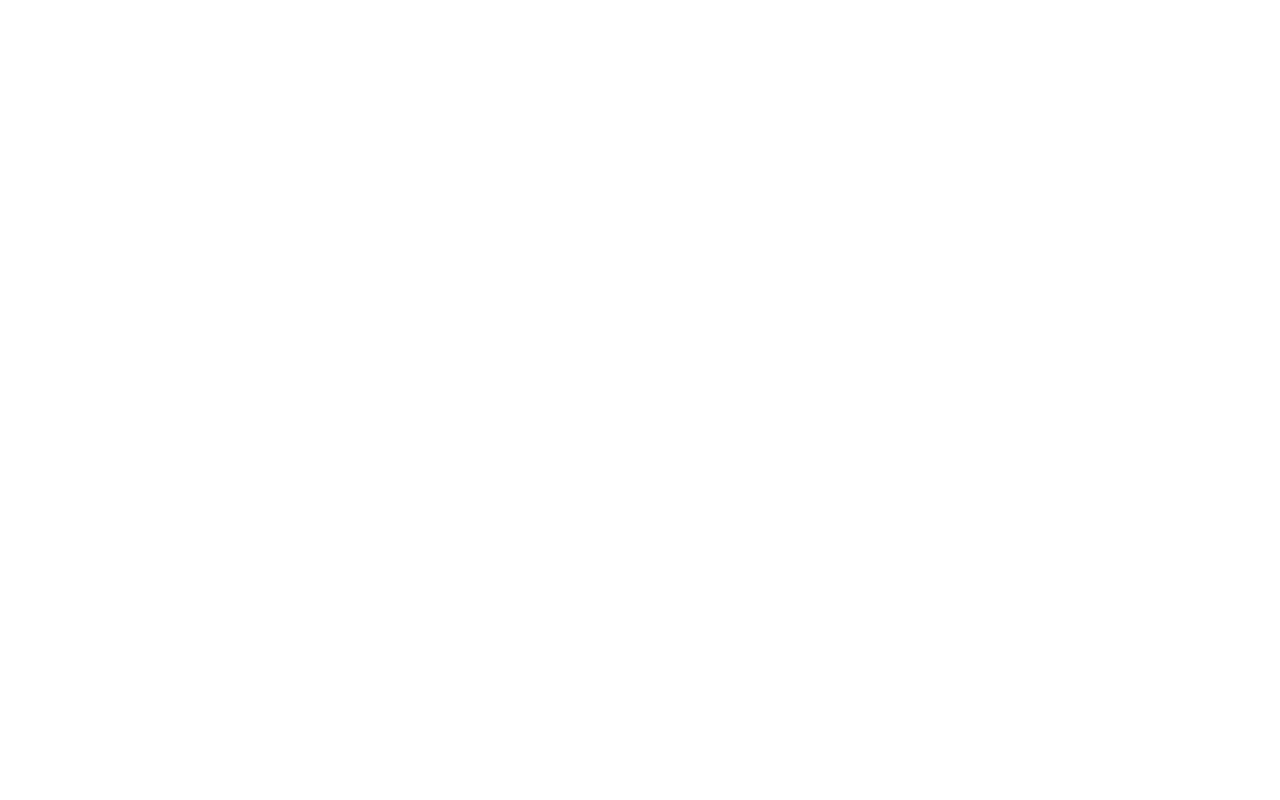
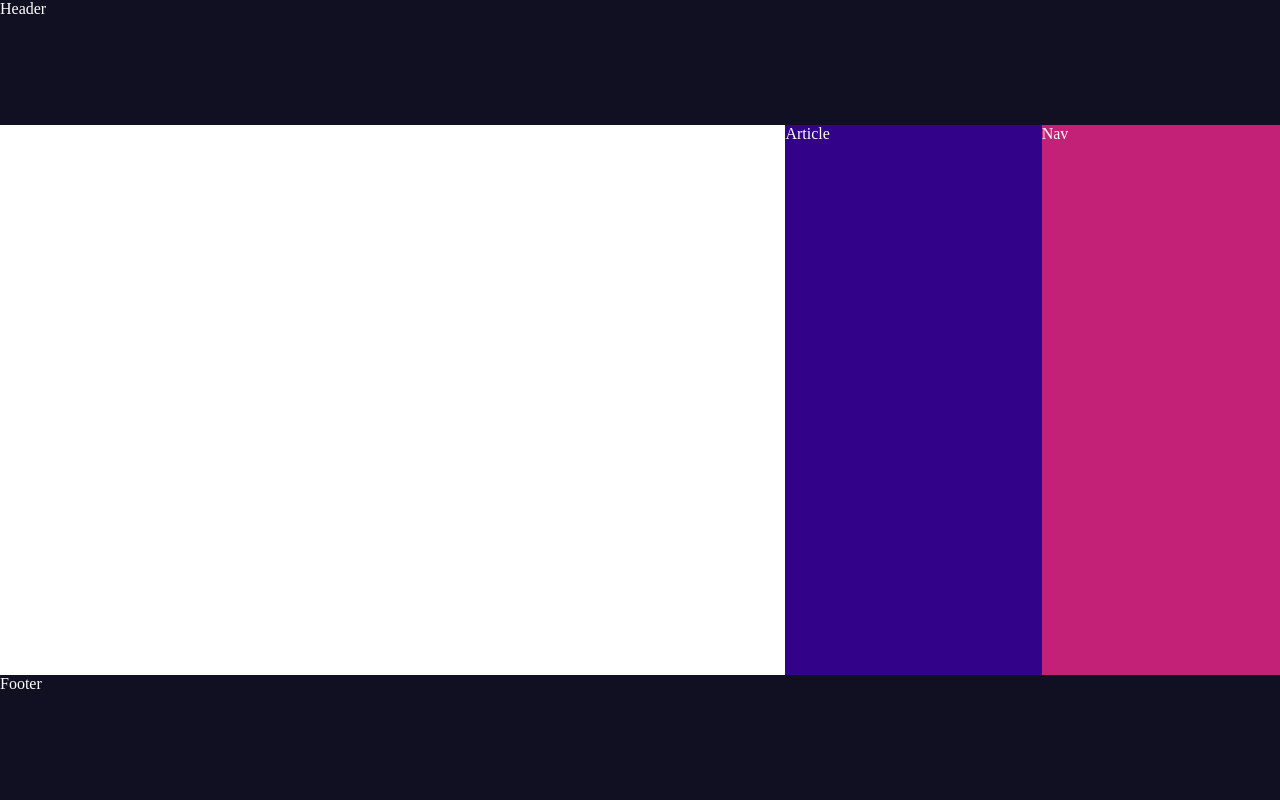
Before and after one commit to annoinspace/EPICODE-U5-D3-FLEXBOX, a plain HTML site: page index.html in a window 1280 px wide. Drawn offline with Linux system fonts and the light colour scheme.

Commit message:
layout 1 - complete

```diff
--- a/index.html
+++ b/index.html
@@ -8,5 +8,15 @@
     <link rel="stylesheet" href="./style.css" />
     <title>flexbox</title>
   </head>
-  <body></body>
+  <body>
+    <div id="layoutOne">
+      <div id="headerOne">Header</div>
+      <div id="middleSectionOne">
+        <div id="articleOneWhite">Article</div>
+        <div id="articleOnePurple">Article</div>
+        <div id="navOne">Nav</div>
+      </div>
+      <div id="footerOne">Footer</div>
+    </div>
+  </body>
 </html>
--- a/style.css
+++ b/style.css
@@ -0,0 +1,44 @@
+body,
+html {
+  max-height: 100vh;
+}
+
+#layoutOne {
+  display: flex;
+  flex-direction: column;
+  color: white;
+  min-height: 100vh;
+}
+
+#headerOne {
+  background-color: #111023;
+  display: flex;
+  flex-grow: 1;
+}
+
+#middleSectionOne {
+  display: flex;
+  flex-direction: row;
+  flex-grow: 5;
+}
+
+#articleOneWhite {
+  flex-grow: 7;
+}
+
+#articleOnePurple {
+  background-color: #320388;
+  flex-grow: 2;
+}
+
+#navOne {
+  background-color: #c22177;
+  flex-grow: 2;
+}
+
+#footerOne {
+  background-color: #111023;
+  display: flex;
+  flex-grow: 1;
+  color: white;
+}
```
